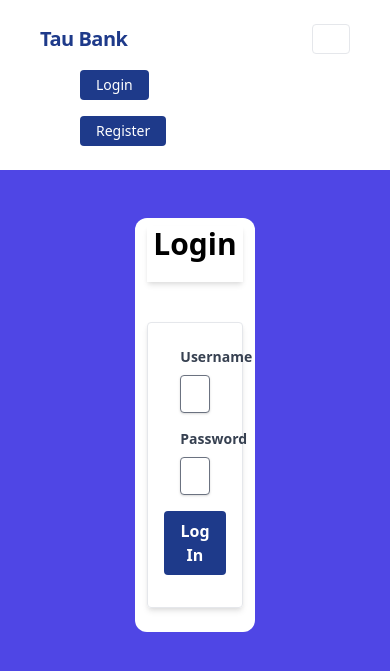
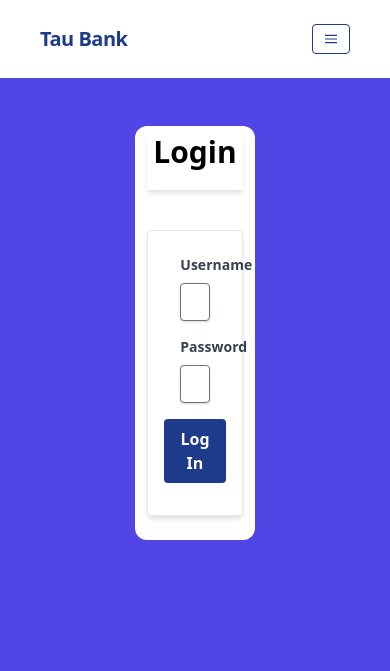
Before and after one commit to Andrew-Velox/Tau_Bank, a Django app: page /accounts/login/ in a window 390 px wide. Shown: the top 671 px of the page. Run offline with Django 5.2, Linux system fonts and the light colour scheme; some libraries are stand-ins or nearby versions.

Commit message:
makes the navbar little responsive

```diff
--- a/core/templates/navbar.html
+++ b/core/templates/navbar.html
@@ -3,45 +3,72 @@
         <span class="font-semibold text-xl tracking-tight text-blue-900"><a href="/">Tau Bank</a></span>
     </div>
     <div class="block lg:hidden">
-        <button class="flex items-center px-3 py-2 border rounded text-white border-white-400 hover:text-white hover:border-white">
+        <button id="nav-toggle" class="flex items-center px-3 py-2 border rounded text-blue-900 border-blue-900 hover:text-blue-700 hover:border-blue-700">
             <svg class="fill-current h-3 w-3" viewBox="0 0 20 20" xmlns="http://www.w3.org/2000/svg"><title>Menu</title><path d="M0 3h20v2H0V3zm0 6h20v2H0V9zm0 6h20v2H0v-2z"/></svg>
         </button>
     </div>
     <!-- Register -> Login non logged in user er jonne -->
     <!-- Report , Withdraw, Deposit       Profile Logout -> logged in user -->
-    <div class="w-full block flex-grow lg:flex lg:items-center lg:w-auto px-10">
+    <div id="nav-content" class="w-full hidden lg:block flex-grow lg:flex lg:items-center lg:w-auto px-10">
         {% if request.user.is_authenticated %}
             <div class="text-md lg:flex-grow">
-                <a href="{% url 'transaction_report' %}" class="block mt-4 lg:inline-block lg:mt-0 text-blue-900 hover:text-red-900 hover:font-black mr-4">
+                <a href="{% url 'transaction_report' %}" class="block mt-4 lg:inline-block lg:mt-0 text-blue-900 hover:text-red-900 hover:font-black mr-4 py-2 lg:py-0">
                     Report
                 </a>
-                <a href="{% url 'deposit_money' %}" class="block mt-4 lg:inline-block lg:mt-0 text-blue-900 hover:text-red-900 hover:font-black mr-4">
+                <a href="{% url 'deposit_money' %}" class="block mt-4 lg:inline-block lg:mt-0 text-blue-900 hover:text-red-900 hover:font-black mr-4 py-2 lg:py-0">
                     Deposit
                 </a>
-                <a href="{% url 'withdraw_money' %}" class="block mt-4 lg:inline-block lg:mt-0 text-blue-900 hover:text-red-900 hover:font-black mr-4">
+                <a href="{% url 'withdraw_money' %}" class="block mt-4 lg:inline-block lg:mt-0 text-blue-900 hover:text-red-900 hover:font-black mr-4 py-2 lg:py-0">
                     Withdraw
                 </a>
-                <a href="{% url 'loan_request' %}" class="block mt-4 lg:inline-block lg:mt-0 text-blue-900 hover:text-red-900 hover:font-black mr-4">
+                <a href="{% url 'loan_request' %}" class="block mt-4 lg:inline-block lg:mt-0 text-blue-900 hover:text-red-900 hover:font-black mr-4 py-2 lg:py-0">
                     Loan Request
                 </a>
-                <a href="{% url 'transfer_money' %}" class="block mt-4 lg:inline-block lg:mt-0 text-blue-900 hover:text-red-900 hover:font-black mr-4">
+                <a href="{% url 'transfer_money' %}" class="block mt-4 lg:inline-block lg:mt-0 text-blue-900 hover:text-red-900 hover:font-black mr-4 py-2 lg:py-0">
                     Transfer Money
                 </a>
             </div>
-            <div class="flex w-auto">
+            <div class="flex flex-col lg:flex-row w-full lg:w-auto mt-4 lg:mt-0">
                 <div class="text-blue-900 my-auto font-black px-5">Welcome, {{ request.user.first_name }} (balance : {{request.user.account.balance}}) </div>
 
-                <a href="{% url 'profile' %}" class="mx-2 inline-block font-medium text-sm px-4 py-2 leading-none bg-blue-900 rounded text-white border-white hover:border-transparent hover:text-dark hover:bg-green-700 mt-4 lg:mt-0">Profile</a>
-                <a href="{% url 'logout' %}" class="mx-2 inline-block font-medium text-sm px-4 py-2 leading-none bg-blue-900 rounded text-white border-white hover:border-transparent hover:text-dark hover:bg-red-700 mt-4 lg:mt-0">Logout</a>
+                <a href="{% url 'profile' %}" class="mb-2 lg:mb-0 lg:mx-2 inline-block font-medium text-sm px-4 py-2 leading-none bg-blue-900 rounded text-white border-white hover:border-transparent hover:text-dark hover:bg-green-700 text-center">Profile</a>
+                <a href="{% url 'logout' %}" class="mb-2 lg:mb-0 lg:mx-2 inline-block font-medium text-sm px-4 py-2 leading-none bg-blue-900 rounded text-white border-white hover:border-transparent hover:text-dark hover:bg-red-700 text-center">Logout</a>
             </div>
         {% else %}
             <div class="text-md lg:flex-grow"></div>
-            <div>
-                <a href="{% url 'login' %}" class="mr-2 inline-block font-medium text-sm px-4 py-2 leading-none bg-blue-900 rounded text-white border-white hover:border-transparent hover:text-gray-800 hover:bg-red-700 mt-4 lg:mt-0">Login</a>
-            </div>
-            <div>
-                <a href="{% url 'register' %}" class="inline-block font-medium text-sm px-4 py-2 leading-none bg-blue-900 rounded text-white border-white hover:border-transparent hover:text-gray-800 hover:bg-green-700 mt-4 lg:mt-0">Register</a>
+            <div class="flex flex-col lg:flex-row w-full lg:w-auto mt-4 lg:mt-0">
+                <a href="{% url 'login' %}" class="mb-2 lg:mb-0 lg:mr-2 inline-block font-medium text-sm px-4 py-2 leading-none bg-blue-900 rounded text-white border-white hover:border-transparent hover:text-gray-800 hover:bg-red-700 text-center">Login</a>
+                <a href="{% url 'register' %}" class="mb-2 lg:mb-0 inline-block font-medium text-sm px-4 py-2 leading-none bg-blue-900 rounded text-white border-white hover:border-transparent hover:text-gray-800 hover:bg-green-700 text-center">Register</a>
             </div>
         {% endif %}
     </div>
 </nav>
+
+<script>
+document.addEventListener('DOMContentLoaded', function() {
+    const navToggle = document.getElementById('nav-toggle');
+    const navContent = document.getElementById('nav-content');
+
+    navToggle.addEventListener('click', function() {
+        navContent.classList.toggle('hidden');
+    });
+
+    // Close mobile menu when clicking outside
+    document.addEventListener('click', function(event) {
+        const isClickInsideNav = navToggle.contains(event.target) || navContent.contains(event.target);
+
+        if (!isClickInsideNav && !navContent.classList.contains('hidden')) {
+            navContent.classList.add('hidden');
+        }
+    });
+
+    // Close mobile menu when window is resized to desktop view
+    window.addEventListener('resize', function() {
+        if (window.innerWidth >= 1024) { // lg breakpoint
+            navContent.classList.remove('hidden');
+        } else {
+            navContent.classList.add('hidden');
+        }
+    });
+});
+</script>
```
